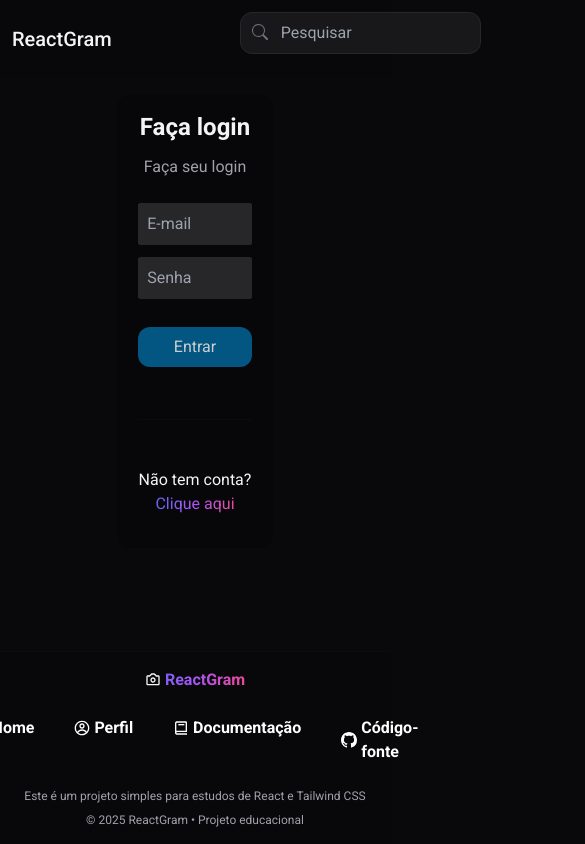
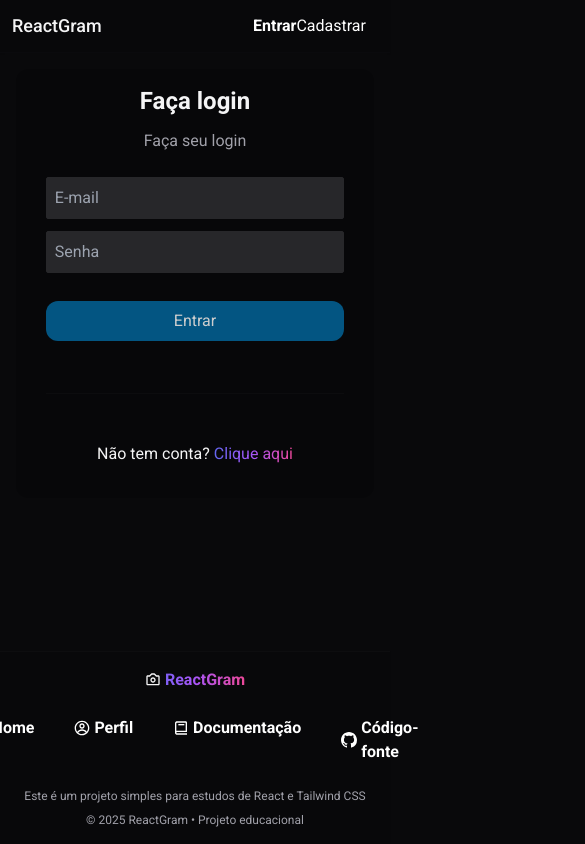
Before and after one commit to diegoramosds/projeto-reactgram, a React (Vite) app in the folder frontend/reactGram/: page /login in a window 390 px wide. Shown: the top 844 px of the page, 585 px wide, since content can reach past the window. Built offline with nearby package versions, Linux system fonts and the light colour scheme.

Commit message:
Estilos para telas menores

```diff
--- a/frontend/reactGram/src/components/FormStyle.tsx
+++ b/frontend/reactGram/src/components/FormStyle.tsx
@@ -18,7 +18,7 @@ interface FormStyleProps {
 
 const FormStyle = ({ children, title, subtitle, handleSubmit, loading, linkTo, linkText, btnText, errorMessage, successMessage  }: FormStyleProps) => {
   return (
-    <div className="bg-black/20 w-2/5 mx-auto p-4 my-4 rounded-xl">
+    <div className="bg-black/20 w-11/12 mx-auto p-4 my-4 rounded-xl md:w-2/5">
       <div className="text-center w-11/12 mx-auto my-0">
       <h1 className="text-2xl font-bold pb-3">{title}</h1>
       <p className="text-zinc-400 pb-6">{subtitle}</p>
--- a/frontend/reactGram/src/components/ModalFollowers.tsx
+++ b/frontend/reactGram/src/components/ModalFollowers.tsx
@@ -45,7 +45,7 @@ const data = user? user[dataType]: [];
 
 return (
         <div className="fixed backdrop-blur-sm inset-0 z-10">
-            <div className="w-4/12 min-h-[70%] mx-auto gap-10 mt-20 z-20 bg-zinc-900 rounded-2xl flex-wrap text-wrap">
+            <div className="w-11/12 md:w-4/12 min-h-[80%] md:min-h-[70%] mx-auto gap-10 mt-20 z-20 bg-zinc-900 rounded-2xl flex-wrap text-wrap">
                     <div className="flex items-center gap-20 bg-zinc-800/80 p-3 rounded-t-2xl mb-10">
                         <p onClick={closeModal} className="flex items-center justify-center text-sm w-20 gap-1 m-3 p-1
                         rounded-full text-zinc-300 hover:bg-zinc-900/40 hover:text-zinc-400"><CgArrowLeft size={18}/>Voltar</p>
--- a/frontend/reactGram/src/components/NavBar.tsx
+++ b/frontend/reactGram/src/components/NavBar.tsx
@@ -87,17 +87,20 @@ const NavBar = () => {
 
   return (
     <>
-    <nav className="flex w-full justify-around gap-32 items-center p-3 bg-black/10 border-b border-zinc-900/20 shadow-sm">
-      <Link to="/" className="text-zinc-100 text-xl font-medium">ReactGram</Link>
-      <form className="relative flex items-center justify-center " onSubmit={handleSearh}>
+    <nav className="flex w-full justify-between items-center p-3 bg-black/10 border-b border-zinc-900/20 shadow-sm md:justify-around md:gap-32">
+      <Link to="/" className="text-zinc-100 text-lg font-medium md:text-xl">ReactGram</Link>
+      {window.innerWidth > 650 && (
+         <form className="relative flex items-center justify-center " onSubmit={handleSearh}>
         <BsSearch className="absolute left-3 top-3 text-zinc-500"/>
         <input type="text"
         placeholder="Pesquisar"
         value={search}
         onChange={(e) => setSearch(e.target.value)}
-        className="pl-10 pr-4 py-2 rounded-xl bg-zinc-900 text-zinc-200 border focus:outline-none focus:ring-2 focus:ring-zinc-800 focus:border-transparent md:pl-10 md:pr-16 md:py-2"/>
+        className="pl-10 pr-2 py-2 rounded-xl bg-zinc-900 text-zinc-200 border focus:outline-none focus:ring-2 focus:ring-zinc-800 focus:border-transparent md:pl-10 md:pr-16 md:py-2"/>
         </form>
-        <ul className="flex gap-2 items-center text-zinc-100 pr-3 md:gap-3 md:text-xl nav-icons">
+      )}
+
+        <ul className="flex items-center text-zinc-100 pr-3 md:gap-3 md:text-xl nav-icons">
           {auth ? (
             <>
 
@@ -129,7 +132,7 @@ const NavBar = () => {
     </nav>
     {user && modal && (
             <div className="fixed inset-0 z-10 backdrop-blur-sm">
-              <ul className="w-1/4 mt-20 mx-auto z-20 p-4 gap-8 bg-zinc-900 rounded-xl modal animate-toTop">
+              <ul className="w-5/6 mt-20 mx-auto z-20 p-4 gap-8 bg-zinc-900 rounded-xl modal animate-toTop md:w-1/4">
                 <div className="flex justify-between text-xl p-2 pb-5">
                   <h1>Opções</h1>
                   <p className="hover:bg-zinc-800 rounded-full modal">
--- a/frontend/reactGram/src/index.css
+++ b/frontend/reactGram/src/index.css
@@ -82,7 +82,7 @@ button:hover,input[type="submit"]:hover {
     @apply flex gap-1 items-center cursor-pointer font-bold hover:text-zinc-300 transition-all duration-200
   }
 .info-profile  span  {
-  @apply text-zinc-400 text-base font-normal
+  @apply text-zinc-400 text-sm font-normal md:text-base
 }
 
 .photo-actions  p  {
--- a/frontend/reactGram/src/pages/Home/Home.tsx
+++ b/frontend/reactGram/src/pages/Home/Home.tsx
@@ -47,8 +47,8 @@ const Home = () => {
   return (
     <div>
       {Array.isArray(photos) && photos.map((photo) => (
-        <div key={photo._id} className="bg-zinc-900/30 w-[95%]  min-h-[680px] mx-auto mt-14 mb-32 rounded-xl shadow-md border border-zinc-900
-        flex flex-col justify-between md:w-[45%] md:">
+        <div key={photo._id} className="bg-zinc-900/30 w-[95%]  min-h-[500px] mx-auto mt-14 mb-32 rounded-xl shadow-md border border-zinc-900
+        flex flex-col justify-between md:w-[45%] md:min-h-[680px]">
           <PhotoItem photo={photo}/>
           <LikeContainer photo={photo} user={user} handleLike={handleLike}/>
             <Link to={`/photos/${photo._id}`}>
--- a/frontend/reactGram/src/pages/Profile/Profile.tsx
+++ b/frontend/reactGram/src/pages/Profile/Profile.tsx
@@ -106,7 +106,7 @@ interface PhotoProps {
                 </Link>
               </div>
               )}
-              <div className="flex items-center justify-center gap-10 mt-4 info-profile">
+              <div className="flex items-center justify-center  gap-5 mt-4 info-profile md:gap-10">
                   <p>
                     {photos?.length || 0} <span>Publicações</span>
                   </p>
--- a/frontend/reactGram/src/pages/Settings/Settings.tsx
+++ b/frontend/reactGram/src/pages/Settings/Settings.tsx
@@ -171,17 +171,17 @@ const Settings = () => {
     }
 
     return (
-    <div className="w-2/4 mx-auto mt-6">
+    <div className="mx-auto mt-6 md:w-2/4">
         <div className="flex flex-col items-center gap-3">
                 <PhotoUser user={user} sizeImage="100px" sizeIcon="100px"/>
                 <h2 className="text-xl font-bold">{user?.name}</h2>
                 <p className="bg-slate-100 py-1 px-5 rounded-2xl hover:bg-slate-200"><Link to={`/users/profile/${id}`} className="text-black text-sm">Ver perfil</Link> </p>
             </div>
-        <div className="m-4">
+        <div className="m-4 mt-10 md:mt-0">
             {id === userAuth?._id && (
                 <>
                 <div ref={newPhotoForm} className="mb-16">
-                    <h3>Compartilhe momentos</h3>
+                    <h3 className="text-sm md:text-base">Compartilhe momentos</h3>
                     <form onSubmit={submitHandle}>
                         <label>
                             <input type="text" placeholder="Insira um titulo" className="rounded-xl p-3 focus:ring-2 focus:ring-zinc-700" onChange={(e) => setTitle(e.target.value)} value={title || ""}/>
```
